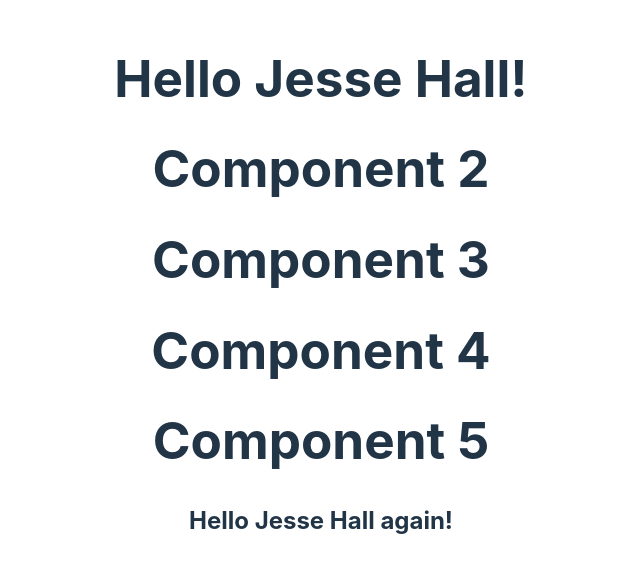
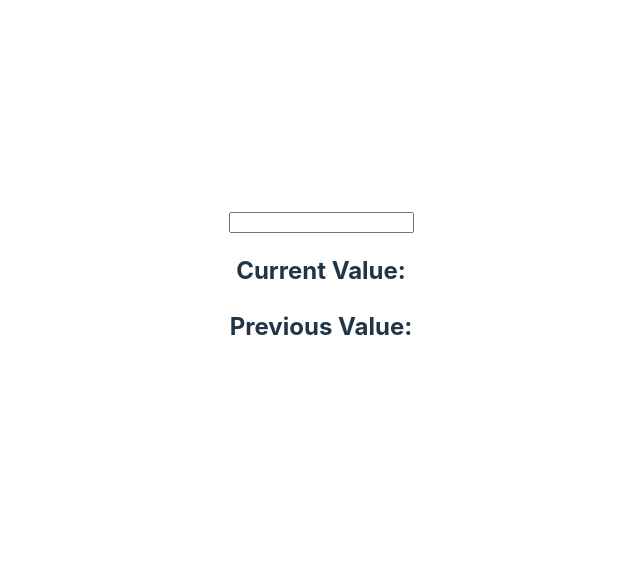
Before and after one commit to Muhammad-Abid11/React-hooks, a React (Vite) app: page / in a window 1280 px wide. Shown: the part 113-686 px from the top of the page, without its empty margins (319-959 px from the left). Built offline with nearby package versions, Linux system fonts and the light colour scheme.

Commit message:
UseRef UseContext

```diff
--- a/Context.jsx
+++ b/Context.jsx
@@ -13,6 +13,9 @@ export default function Context() {
             <UserContext.Provider value={user}> {/*hum 1 hi prop pass krten hen*/}
                 <Component2 />
             </UserContext.Provider>
+            <button onClick={() => setUser("Abid")}>
+                Press Me
+            </button>
         </div>
     );
 }
@@ -54,6 +57,15 @@ function Component5() {
         <>
             <h1>Component 5</h1>
             <h2>{`Hello ${user} again!`}</h2>
+
         </>
     );
 }
+
+// Reason
+// 1.React Context is a way to manage state globally.
+//   It can be used together with the useState Hook to share state
+//   between deeply nested components more easily than with useState alone.
+
+//2. To do this without Context, we will need to pass the state as
+//   "props" through each nested component.This is called "prop drilling".
--- /dev/null
+++ b/Ref.jsx
@@ -0,0 +1,53 @@
+import React from "react";
+import { useState, useEffect, useRef } from "react";
+export default function Ref() {
+    const [inputValue, setInputValue] = useState("");
+    const count = useRef(0);
+    // console.log(count);// like const count = {current: 0}.
+
+    useEffect(() => {
+        count.current = count.current + 1;
+    });
+    /*
+       useState ko useEffect k body me state update krne sy infinite loop k wajah sy hum
+         useRef ko useEffect k body me state update krten hen q k useRef k state update pe useEffect re-render nhi hoga
+    */
+
+
+    return (
+        <>
+            <input
+                type="text"
+                value={inputValue}
+                onChange={(e) => setInputValue(e.target.value)}
+            />
+            <h1>Render Count: {count.current}</h1>
+        </>
+    );
+}
+
+
+/*
+Try typing in the input field, and you will
+see the application render count increase.
+*/
+
+
+//1
+
+// The useRef Hook allows you to persist values between renders.
+// It can be used to store a mutable value that does not cause a re-render when updated.
+// It can be used to access a DOM element directly.
+
+//2  Does Not Cause Re - renders
+//   If we tried to count how many times our application
+//   renders using the useState Hook, we would be caught in an infinite
+//   loop since this Hook itself causes a re - render.To avoid this,
+//   we can use the useRef Hook.
+
+
+
+//3 NOTE
+// useRef() only returns one item.It returns an Object called current.
+// When we initialize useRef we set the initial value: useRef(0).
+//     It's like doing this: const count = {current: 0}. We can access the count by using count.current.
--- /dev/null
+++ b/Ref2.jsx
@@ -0,0 +1,20 @@
+import React from "react";
+import { useState, useEffect, useRef } from "react";
+
+export default function Ref2() {
+    const [inputValue, setInputValue] = useState("");
+    const previousInputValue = useRef("");
+
+    useEffect(() => {
+        previousInputValue.current = inputValue;
+    }, [inputValue]);
+
+    return (
+        <>
+            <input type="text" value={inputValue} onChange={(e) => setInputValue(e.target.value)}
+            />
+            <h2>Current Value: {inputValue}</h2>
+            <h2>Previous Value: {previousInputValue.current}</h2>
+        </>
+    );
+}
--- a/src/main.jsx
+++ b/src/main.jsx
@@ -5,9 +5,13 @@ import './index.css'
 import Effects from './Effects.jsx'
 import CustomHook from './customHook.jsx'
 import Context from '../Context.jsx'
+import Ref from '../Ref.jsx'
+import Ref2 from '../Ref2.jsx'
 ReactDOM.createRoot(document.getElementById('root')).render(
   // <App />
   // <Effects />
   // <CustomHook />
-  <Context />
+  // <Context />
+  // <Ref />
+  <Ref2 />
 )
```
Also changed, not shown: errorInfinite.jsx (added, +29 -0 lines).
